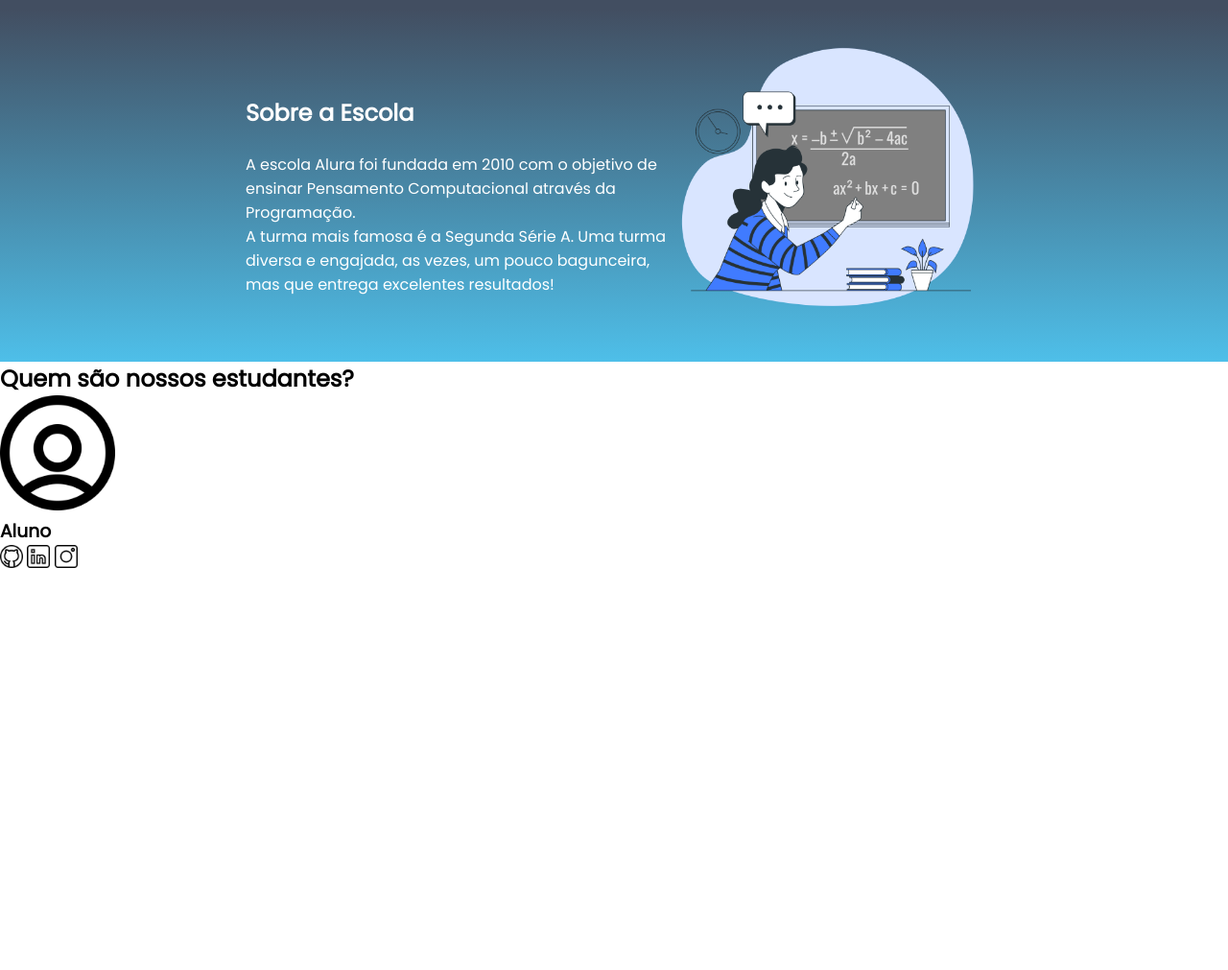
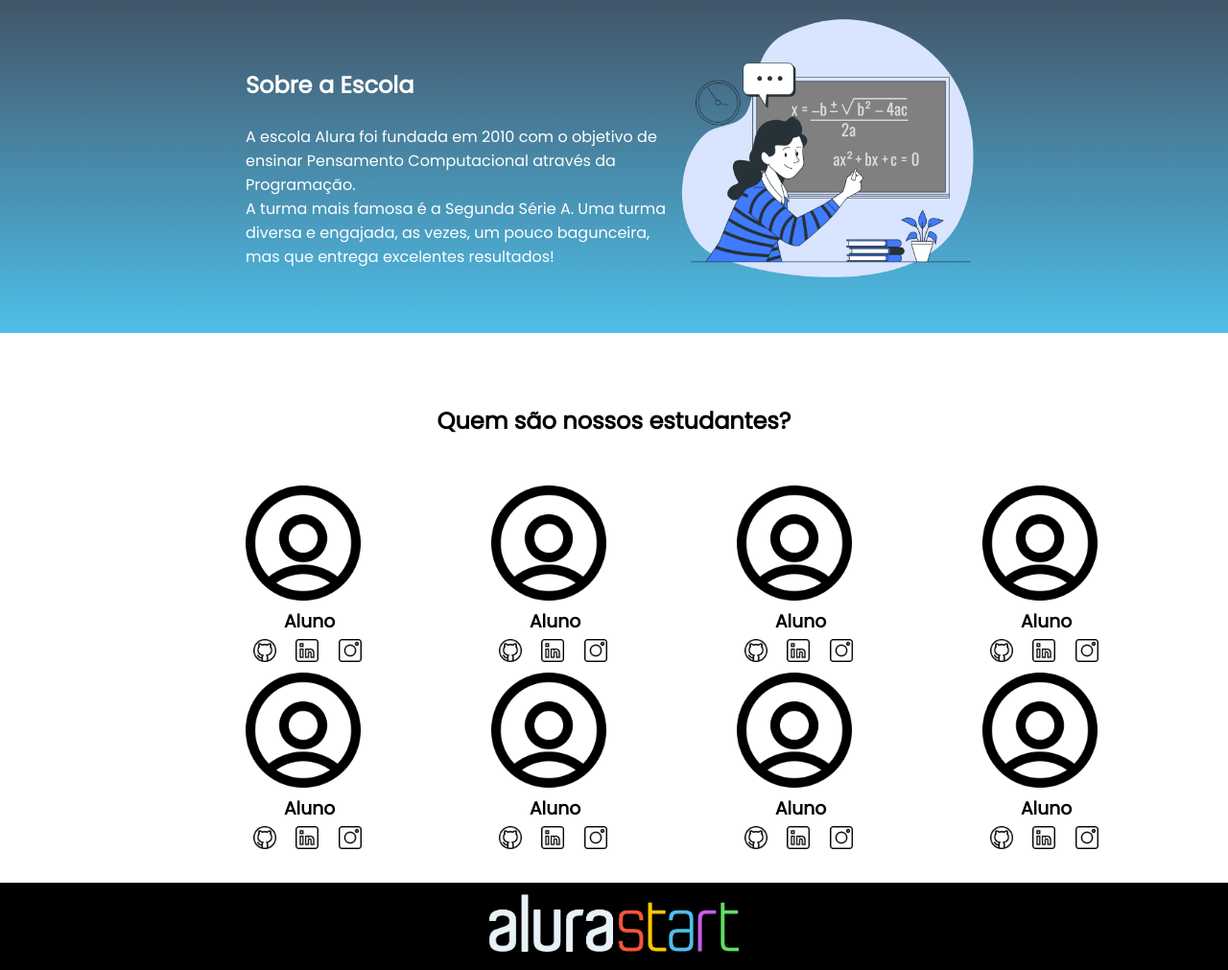
Before and after one commit to AngelaTuda/Site_Alura, a plain HTML site: page index.html in a window 1280 px wide. Shown: the part 98-1109 px from the top of the page at 96% size. Before the commit the page ends 800 px from the top, so only its background shows below. Drawn offline with Linux system fonts and the light colour scheme.

Commit message:
Projeto finalizado

```diff
--- a/index.html
+++ b/index.html
@@ -10,7 +10,6 @@
     <link rel="preconnect" href="https://fonts.gstatic.com" crossorigin>
     <link href="https://fonts.googleapis.com/css2?family=Poppins&display=swap" rel="stylesheet">
 </head>
-
 <body>
     <header class="cabecalho">
        <img class="cabecalho-imagem" src="alurastart_logo.png" alt="logo da alura start">
@@ -29,13 +28,69 @@
     </section>
     <section class="estudante">
         <h2 class="estudante-titulo">Quem são nossos estudantes?</h2>
+        <div class="estudante-todos">
+        <span></span>
         <div class="esudante-div">
             <img class="estudante-imagem" src="perfil.png" alt="foto do aluno">
             <H3 class="estudante-nome">Aluno</H3>
-            <img class="estudante-icone" src="github.png" alt="ícone github">
-            <img class="estudante-icone" src="linkedin.png" alt="ícone linkedin">
-            <img class="estudante-icone" src="instagram.png" alt="ícone instagram">
+            <a href="https://github.com/"><img class="estudante-icone" src="github.png" alt="ícone github"></a>
+            <a href="https://br.linkedin.com/"><img class="estudante-icone" src="linkedin.png" alt="ícone linkedin"></a>
+            <a href="https://www.instagram.com/"><img class="estudante-icone" src="instagram.png" alt="ícone instagram"></a>
         </div>
+        <div class="esudante-div">
+            <img class="estudante-imagem" src="perfil.png" alt="foto do aluno">
+            <H3 class="estudante-nome">Aluno</H3>
+            <a href="https://github.com/"><img class="estudante-icone" src="github.png" alt="ícone github"></a>
+            <a href="https://br.linkedin.com/"><img class="estudante-icone" src="linkedin.png" alt="ícone linkedin"></a>
+            <a href="https://www.instagram.com/"><img class="estudante-icone" src="instagram.png" alt="ícone instagram"></a>
+        </div>
+        <div class="esudante-div">
+            <img class="estudante-imagem" src="perfil.png" alt="foto do aluno">
+            <H3 class="estudante-nome">Aluno</H3>
+            <a href="https://github.com/"><img class="estudante-icone" src="github.png" alt="ícone github"></a>
+            <a href="https://br.linkedin.com/"><img class="estudante-icone" src="linkedin.png" alt="ícone linkedin"></a>
+            <a href="https://www.instagram.com/"><img class="estudante-icone" src="instagram.png" alt="ícone instagram"></a>
+        </div>
+        <div class="esudante-div">
+            <img class="estudante-imagem" src="perfil.png" alt="foto do aluno">
+            <H3 class="estudante-nome">Aluno</H3>
+            <a href="https://github.com/"><img class="estudante-icone" src="github.png" alt="ícone github"></a>
+            <a href="https://br.linkedin.com/"><img class="estudante-icone" src="linkedin.png" alt="ícone linkedin"></a>
+            <a href="https://www.instagram.com/"><img class="estudante-icone" src="instagram.png" alt="ícone instagram"></a>
+        </div>
+        <span></span>
+        <div class="esudante-div">
+            <img class="estudante-imagem" src="perfil.png" alt="foto do aluno">
+            <H3 class="estudante-nome">Aluno</H3>
+            <a href="https://github.com/"><img class="estudante-icone" src="github.png" alt="ícone github"></a>
+            <a href="https://br.linkedin.com/"><img class="estudante-icone" src="linkedin.png" alt="ícone linkedin"></a>
+            <a href="https://www.instagram.com/"><img class="estudante-icone" src="instagram.png" alt="ícone instagram"></a>
+        </div>
+        <div class="esudante-div">
+            <img class="estudante-imagem" src="perfil.png" alt="foto do aluno">
+            <H3 class="estudante-nome">Aluno</H3>
+            <a href="https://github.com/"><img class="estudante-icone" src="github.png" alt="ícone github"></a>
+            <a href="https://br.linkedin.com/"><img class="estudante-icone" src="linkedin.png" alt="ícone linkedin"></a>
+            <a href="https://www.instagram.com/"><img class="estudante-icone" src="instagram.png" alt="ícone instagram"></a>
+        </div>
+        <div class="esudante-div">
+            <img class="estudante-imagem" src="perfil.png" alt="foto do aluno">
+            <H3 class="estudante-nome">Aluno</H3>
+            <a href="https://github.com/"><img class="estudante-icone" src="github.png" alt="ícone github"></a>
+            <a href="https://br.linkedin.com/"><img class="estudante-icone" src="linkedin.png" alt="ícone linkedin"></a>
+            <a href="https://www.instagram.com/"><img class="estudante-icone" src="instagram.png" alt="ícone instagram"></a>
+        </div>
+        <div class="esudante-div">
+            <img class="estudante-imagem" src="perfil.png" alt="foto do aluno">
+            <H3 class="estudante-nome">Aluno</H3>
+            <a href="https://github.com/"><img class="estudante-icone" src="github.png" alt="ícone github"></a>
+            <a href="https://br.linkedin.com/"><img class="estudante-icone" src="linkedin.png" alt="ícone linkedin"></a>
+            <a href="https://www.instagram.com/"><img class="estudante-icone" src="instagram.png" alt="ícone instagram"></a>
+        </div>
+    </div>
     </section>
+    <footer class="rodape">
+        <img class="rodape-imagem" src="alurastart_logo.png" alt="logo da alura start">
+    </footer>
 </body>
 </html>
--- a/style.css
+++ b/style.css
@@ -17,13 +17,13 @@
 }
 
 .cabecalho-imagem{
-    width: 20%;
+    width: 10%;
 }
 
 .cabecalho-lista-item{
     display: inline-block;
     margin: 0 16px;
-    font-size: 24px;
+    font-size: 16px;
 }
 
 .escola-imagem{
@@ -47,14 +47,45 @@
     padding: 24px 0;
 }
 
+.estudante{
+    padding: 24px 0;
+}
+
 .estudante-imagem{
     width: 120px;
+
 }
 
 .estudante-icone{
     width: 24px;
+    padding: 4px 8px;
 }
 
 .estudante-div{
     text-align: center;
+    padding: 16px 0;
 }
+
+.estudante-nome{
+    padding-left: 40px;
+}
+
+.estudante-titulo{
+    text-align: center;
+    padding: 50px 0;
+}
+
+.estudante-todos{
+    display: grid;
+    grid-template-columns: 20% 20% 20% 20% 20%;
+}
+
+.rodape{
+    background-color: black;
+    text-align: center;
+}
+
+.rodape-imagem{
+    height: 60px;
+    padding: 12px 0;
+}
```
